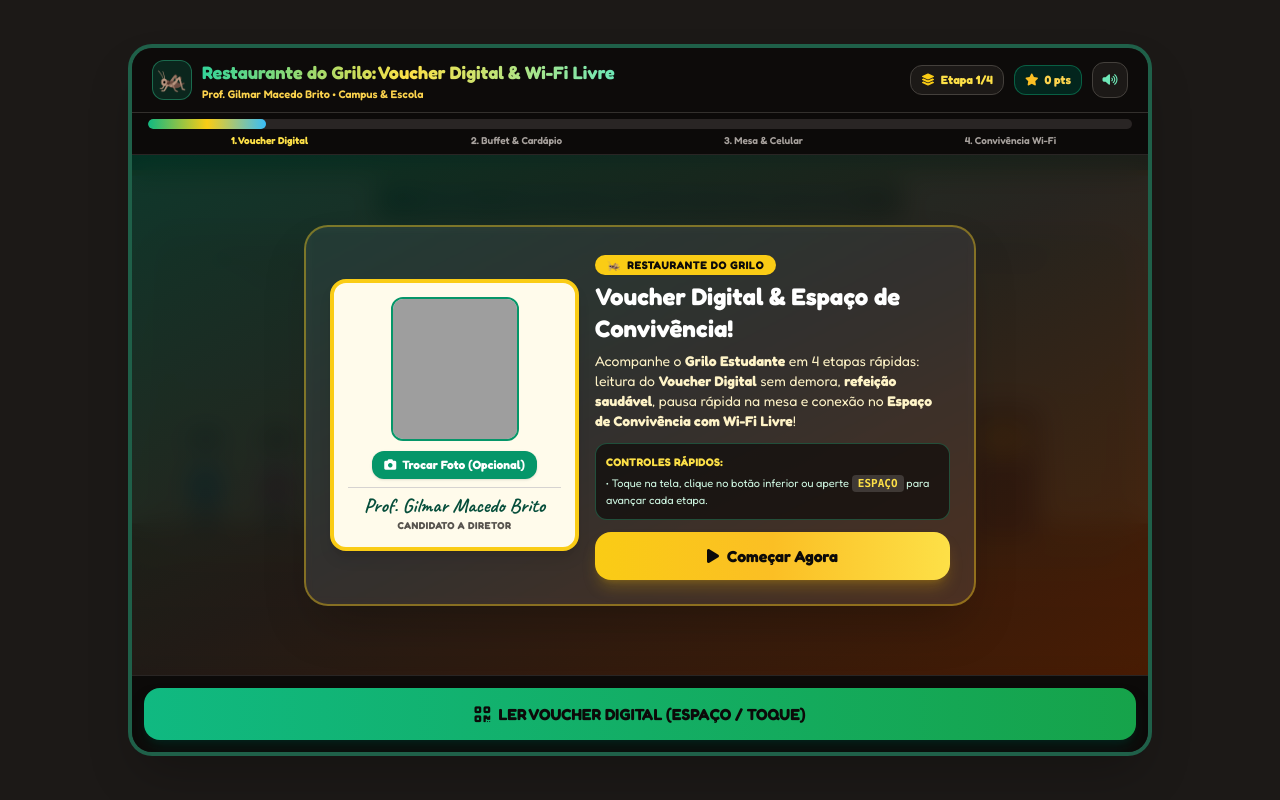
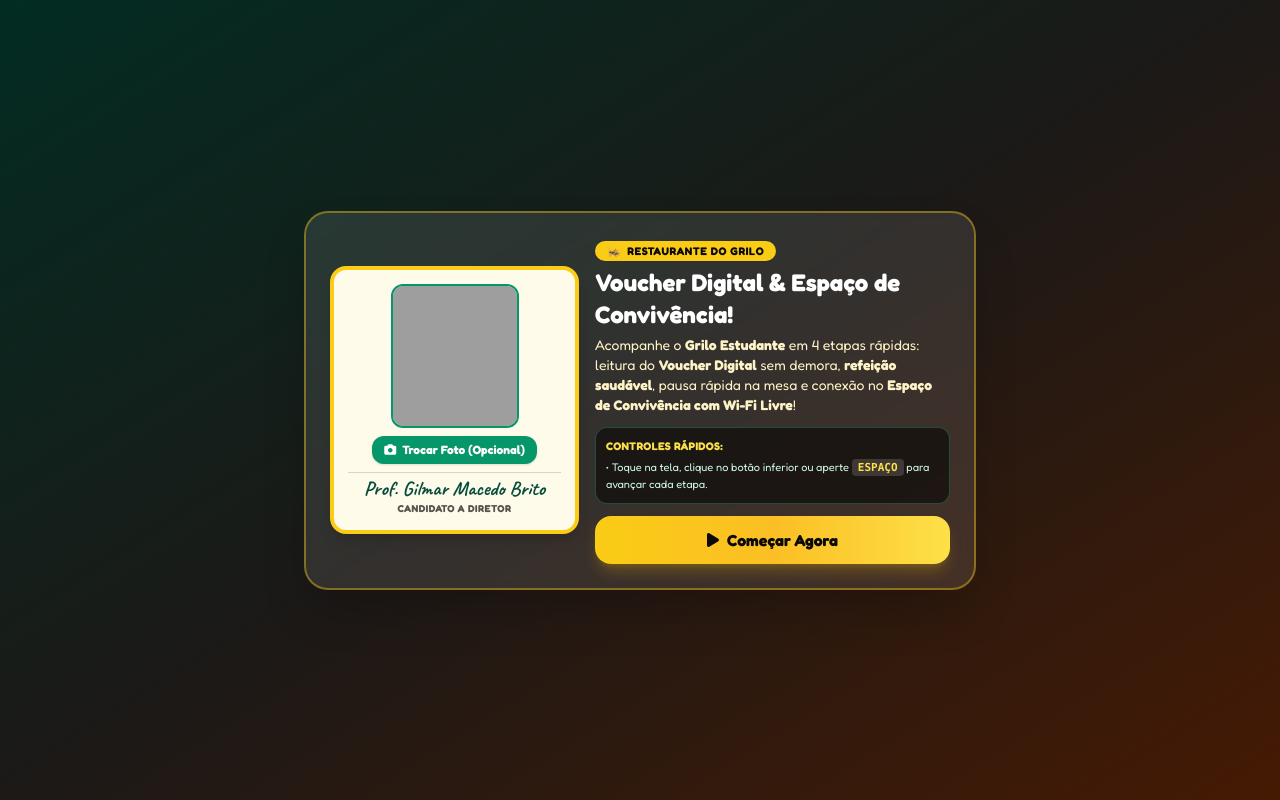
Before and after one commit to snil1984/restaurante_do_prof_gilmar, a plain HTML site: page index.html in a window 1280 px wide. Drawn offline with nearby package versions, Linux system fonts and the light colour scheme; grey boxes are pictures that could not be loaded.

Commit message:
Refactor index.html by removing OG tags and adding overlay
Removed Open Graph meta tags for social media configuration and added a new start overlay section with candidate photo upload functionality.

```diff
--- a/index.html
+++ b/index.html
@@ -3,12 +3,6 @@
 <head>
     <meta charset="UTF-8">
     <meta name="viewport" content="width=device-width, initial-scale=1.0">
-    <!-- Configuração de miniatura para WhatsApp e Redes Sociais -->
-    <meta property="og:title" content="Restaurante do Grilo: Voucher Digital & Wi-Fi Livre">
-    <meta property="og:description" content="Venha jogar e conheça as propostas de melhoria para o refeitório do Prof. Gilmar!">
-    <meta property="og:image" content="https://restaurantedoprofessorgilmar.vercel.app/gilmar.png">
-    <meta property="og:url" content="https://restaurantedoprofessorgilmar.vercel.app/">
-    <meta property="og:type" content="website">
     <title>Restaurante do Grilo: Voucher Digital & Espaço de Convivência</title>
     <!-- Tailwind CSS -->
     <script src="https://cdn.tailwindcss.com"></script>
@@ -53,6 +47,55 @@
     </style>
 </head>
 <body class="bg-stone-900 text-stone-100 min-h-screen flex flex-col items-center justify-center p-2 sm:p-4 overflow-x-hidden">
+
+    <!-- TELA INICIAL (OVERLAY EM TELA CHEIA PARA NÃO CORTAR NO CELULAR) -->
+    <div id="startOverlay" class="fixed inset-0 bg-gradient-to-br from-emerald-950 via-stone-900 to-amber-950 backdrop-blur-md flex items-center justify-center p-3 sm:p-6 z-40 overflow-y-auto">
+        <div class="w-full max-w-2xl bg-white/10 border-2 border-yellow-400/40 rounded-3xl p-4 sm:p-6 shadow-2xl backdrop-blur-sm my-auto">
+            <div class="grid grid-cols-1 sm:grid-cols-12 gap-4 items-center">
+
+                <!-- Cartão da Foto do Candidato -->
+                <div class="sm:col-span-5 flex flex-col items-center text-center bg-amber-50 text-stone-900 rounded-2xl p-3 sm:p-3.5 border-4 border-yellow-400 shadow-lg">
+                    <div class="relative w-28 h-32 sm:w-32 sm:h-36 rounded-xl overflow-hidden bg-gradient-to-b from-emerald-100 to-emerald-200 border-2 border-emerald-600 shadow-inner flex items-center justify-center">
+                        <img id="startPhotoPreview" src="./gilmar.png" alt="Prof. Gilmar Macedo Brito" class="w-full h-full object-cover">
+                    </div>
+
+                    <label for="candidatePhotoInput" class="mt-2 cursor-pointer bg-emerald-600 hover:bg-emerald-700 active:scale-95 text-white text-xs font-bold px-3 py-1.5 rounded-xl shadow transition flex items-center gap-1.5">
+                        <i class="fa-solid fa-camera"></i> Trocar Foto (Opcional)
+                    </label>
+                    <input type="file" id="candidatePhotoInput" accept="image/*" class="hidden">
+
+                    <div class="mt-2 pt-1.5 border-t border-stone-300 w-full">
+                        <p class="handwritten text-xl text-emerald-900 font-bold leading-none">Prof. Gilmar Macedo Brito</p>
+                        <p class="text-[10px] font-bold uppercase tracking-wider text-stone-600 mt-0.5">Candidato a Diretor</p>
+                    </div>
+                </div>
+
+                <!-- Apresentação das 4 Etapas -->
+                <div class="sm:col-span-7 flex flex-col justify-between text-center sm:text-left space-y-2.5 sm:space-y-3">
+                    <div>
+                        <span class="inline-flex items-center gap-1.5 bg-yellow-400 text-stone-950 text-[11px] font-extrabold px-3 py-0.5 rounded-full uppercase tracking-wider shadow-sm">
+                            <span>🦗</span> Restaurante do Grilo
+                        </span>
+                        <h2 class="text-lg sm:text-2xl font-extrabold text-white mt-1.5 leading-tight">
+                            Voucher Digital & Espaço de Convivência!
+                        </h2>
+                        <p class="text-xs sm:text-sm text-amber-100 mt-1 leading-relaxed">
+                            Acompanhe o <strong>Grilo Estudante</strong> em 4 etapas rápidas: leitura do <strong>Voucher Digital</strong> sem demora, <strong>refeição saudável</strong>, pausa rápida na mesa e conexão no <strong>Espaço de Convivência com Wi-Fi Livre</strong>!
+                        </p>
+                    </div>
+
+                    <div class="bg-stone-950/65 border border-emerald-400/30 rounded-xl p-2 sm:p-2.5 text-[11px] text-emerald-100 space-y-1">
+                        <div class="font-bold text-yellow-300 uppercase tracking-wide">Controles Rápidos:</div>
+                        <p>• Toque na tela, clique no botão inferior ou aperte <kbd class="bg-white/15 px-1.5 py-0.5 rounded text-yellow-300 font-bold">ESPAÇO</kbd> para avançar cada etapa.</p>
+                    </div>
+
+                    <button id="btnStartGame" class="w-full bg-gradient-to-r from-yellow-400 via-amber-400 to-yellow-300 hover:from-yellow-300 hover:to-amber-300 text-stone-950 font-extrabold py-3 px-6 rounded-2xl shadow-lg shadow-yellow-500/25 transition transform hover:scale-[1.02] active:scale-95 flex items-center justify-center gap-2 text-base">
+                        <i class="fa-solid fa-play"></i> Começar Agora
+                    </button>
+                </div>
+            </div>
+        </div>
+    </div>
 
     <!-- Container Principal -->
     <div class="relative w-full max-w-5xl bg-stone-800 rounded-3xl shadow-2xl border-4 border-emerald-500/40 overflow-hidden flex flex-col">
@@ -129,55 +172,6 @@
                 <div class="mt-1.5 pt-1 border-t border-emerald-800 text-[9px] text-amber-300 font-bold flex items-center justify-between">
                     <span><i class="fa-solid fa-leaf"></i> Zero Desperdício</span>
                     <span>100% Nutritivo</span>
-                </div>
-            </div>
-
-            <!-- TELA INICIAL (OVERLAY) -->
-            <div id="startOverlay" class="absolute inset-0 bg-gradient-to-br from-emerald-950/95 via-stone-900/95 to-amber-950/95 backdrop-blur-md flex flex-col items-center justify-center p-4 sm:p-6 z-30 overflow-y-auto">
-                <div class="w-full max-w-2xl bg-white/10 border-2 border-yellow-400/40 rounded-3xl p-4 sm:p-6 shadow-2xl backdrop-blur-sm">
-                    <div class="grid grid-cols-1 sm:grid-cols-12 gap-4 items-center">
-
-                        <!-- Cartão da Foto do Candidato -->
-                        <div class="sm:col-span-5 flex flex-col items-center text-center bg-amber-50 text-stone-900 rounded-2xl p-3.5 border-4 border-yellow-400 shadow-lg">
-                            <div class="relative w-28 h-32 sm:w-32 sm:h-36 rounded-xl overflow-hidden bg-gradient-to-b from-emerald-100 to-emerald-200 border-2 border-emerald-600 shadow-inner flex items-center justify-center">
-                                <img id="startPhotoPreview" src="gilmar.png" alt="Prof. Gilmar Macedo Brito" class="w-full h-full object-cover">
-                            </div>
-
-                            <label for="candidatePhotoInput" class="mt-2.5 cursor-pointer bg-emerald-600 hover:bg-emerald-700 active:scale-95 text-white text-xs font-bold px-3 py-1.5 rounded-xl shadow transition flex items-center gap-1.5">
-                                <i class="fa-solid fa-camera"></i> Trocar Foto (Opcional)
-                            </label>
-                            <input type="file" id="candidatePhotoInput" accept="image/*" class="hidden">
-
-                            <div class="mt-2 pt-2 border-t border-stone-300 w-full">
-                                <p class="handwritten text-xl text-emerald-900 font-bold leading-none">Prof. Gilmar Macedo Brito</p>
-                                <p class="text-[10px] font-bold uppercase tracking-wider text-stone-600 mt-0.5">Candidato a Diretor</p>
-                            </div>
-                        </div>
-
-                        <!-- Apresentação das 4 Etapas -->
-                        <div class="sm:col-span-7 flex flex-col justify-between text-center sm:text-left space-y-3">
-                            <div>
-                                <span class="inline-flex items-center gap-1.5 bg-yellow-400 text-stone-950 text-[11px] font-extrabold px-3 py-0.5 rounded-full uppercase tracking-wider shadow-sm">
-                                    <span>🦗</span> Restaurante do Grilo
-                                </span>
-                                <h2 class="text-xl sm:text-2xl font-extrabold text-white mt-1.5 leading-tight">
-                                    Voucher Digital & Espaço de Convivência!
-                                </h2>
-                                <p class="text-xs sm:text-sm text-amber-100 mt-1.5 leading-relaxed">
-                                    Acompanhe o <strong>Grilo Estudante</strong> em 4 etapas rápidas: leitura do <strong>Voucher Digital</strong> sem demora, <strong>refeição saudável</strong>, pausa rápida na mesa e conexão no <strong>Espaço de Convivência com Wi-Fi Livre</strong>!
-                                </p>
-                            </div>
-
-                            <div class="bg-stone-950/65 border border-emerald-400/30 rounded-xl p-2.5 text-[11px] text-emerald-100 space-y-1">
-                                <div class="font-bold text-yellow-300 uppercase tracking-wide">Controles Rápidos:</div>
-                                <p>• Toque na tela, clique no botão inferior ou aperte <kbd class="bg-white/15 px-1.5 py-0.5 rounded text-yellow-300 font-bold">ESPAÇO</kbd> para avançar cada etapa.</p>
-                            </div>
-
-                            <button id="btnStartGame" class="w-full bg-gradient-to-r from-yellow-400 via-amber-400 to-yellow-300 hover:from-yellow-300 hover:to-amber-300 text-stone-950 font-extrabold py-3 px-6 rounded-2xl shadow-lg shadow-yellow-500/25 transition transform hover:scale-[1.02] active:scale-95 flex items-center justify-center gap-2 text-base">
-                                <i class="fa-solid fa-play"></i> Começar Agora
-                            </button>
-                        </div>
-                    </div>
                 </div>
             </div>
         </div>
@@ -276,7 +270,7 @@
     </div>
 
     <script>
-        // --- RETRATO PADRÃO AMIGÁVEL (SVG DATA URI) ---
+        // --- RETRATO PADRÃO ---
         const DEFAULT_AVATAR_SVG = "./gilmar.png";
 
         // --- SISTEMA DE ÁUDIO SINTETIZADO (WEB AUDIO API) COM MUDO ---
```
